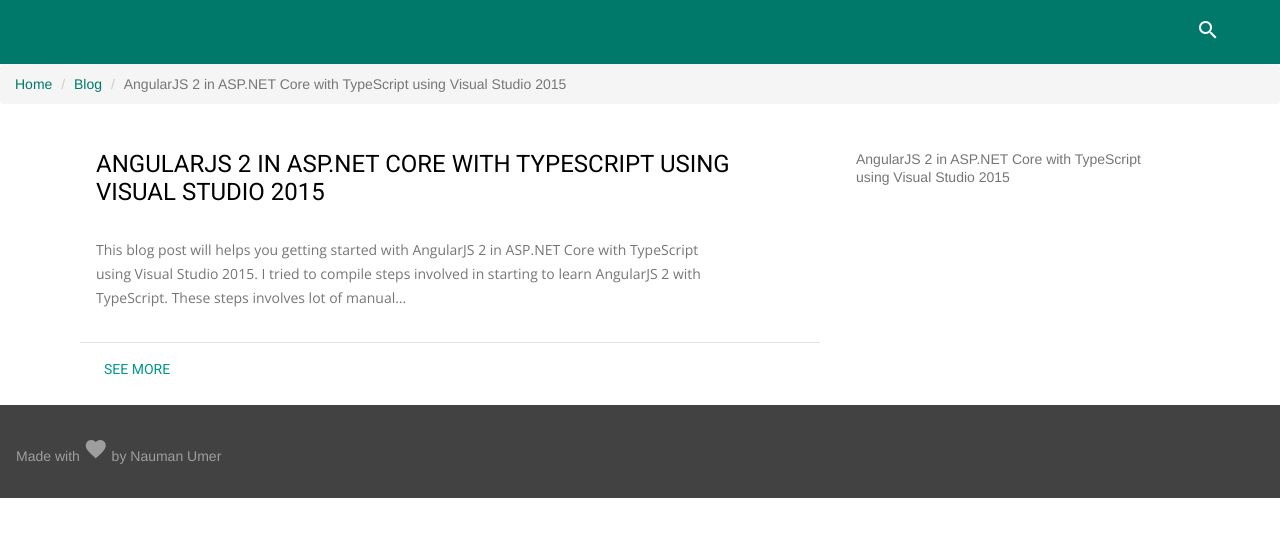
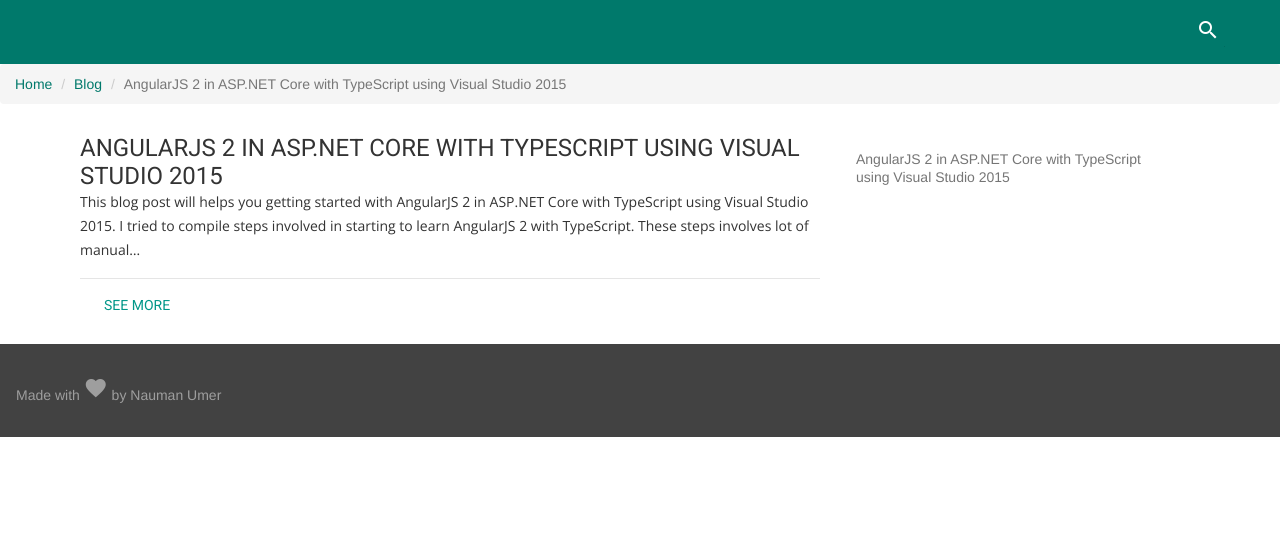
Before and after one commit to nmanumr/nmanumr.com, a Jekyll site: the page built from _posts/2016-11-21-how-to-write-a-blog.md, in a window 1280 px wide. Shown: the top 537 px of the page. Built offline with Jekyll 4.4.1, drawn with Linux system fonts in a browser that asks for light colours; nearby versions of some CDN libraries; library files that are not in the unit come from our copies; comment, search, counter and statistics services are not loaded.

Commit message:
Update post.html

```diff
--- a/_layouts/post.html
+++ b/_layouts/post.html
@@ -8,11 +8,9 @@
 </ol>
 <div class="container">
    <div class="col-sm-8" style="padding:10px">
-      <div class="mdl-card" style="width:100%">
- <div class="mdl-card__title mdl-card--expand">
-    <h2 class="mdl-card__title-text">{{ page.title }}</h2>
-  </div>
-  <div class="mdl-card__supporting-text">
+      <h2 class="mdl-card__title-text">{{ page.title }}</h2>
+
+  <div>
     {{ content }}
   </div>
   <div class="mdl-card__actions mdl-card--border pull-right">
@@ -20,7 +18,7 @@
       See More
     </a>
     </div>
-</div>
+
    </div>
 
    <div class="col-sm-4" style="padding:10px">
```
